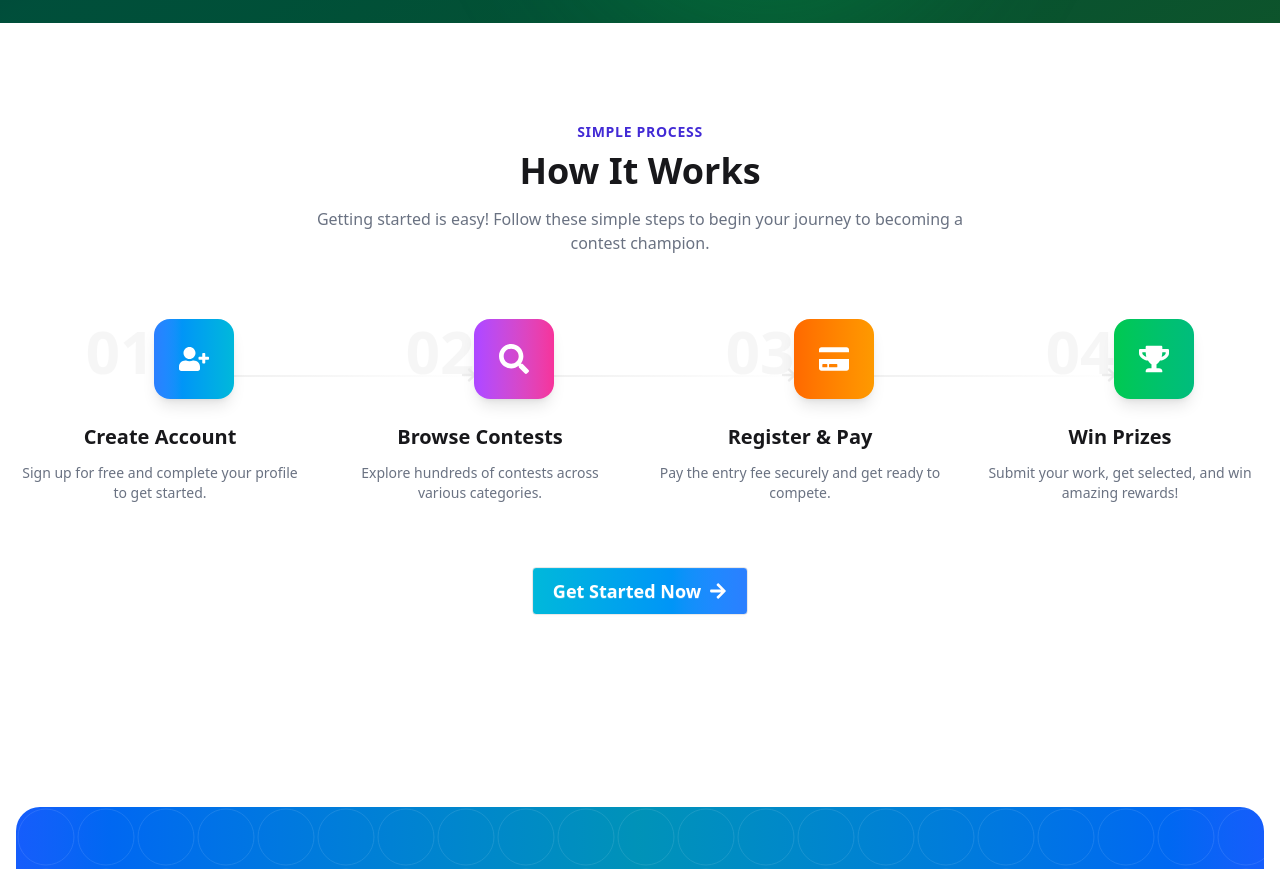
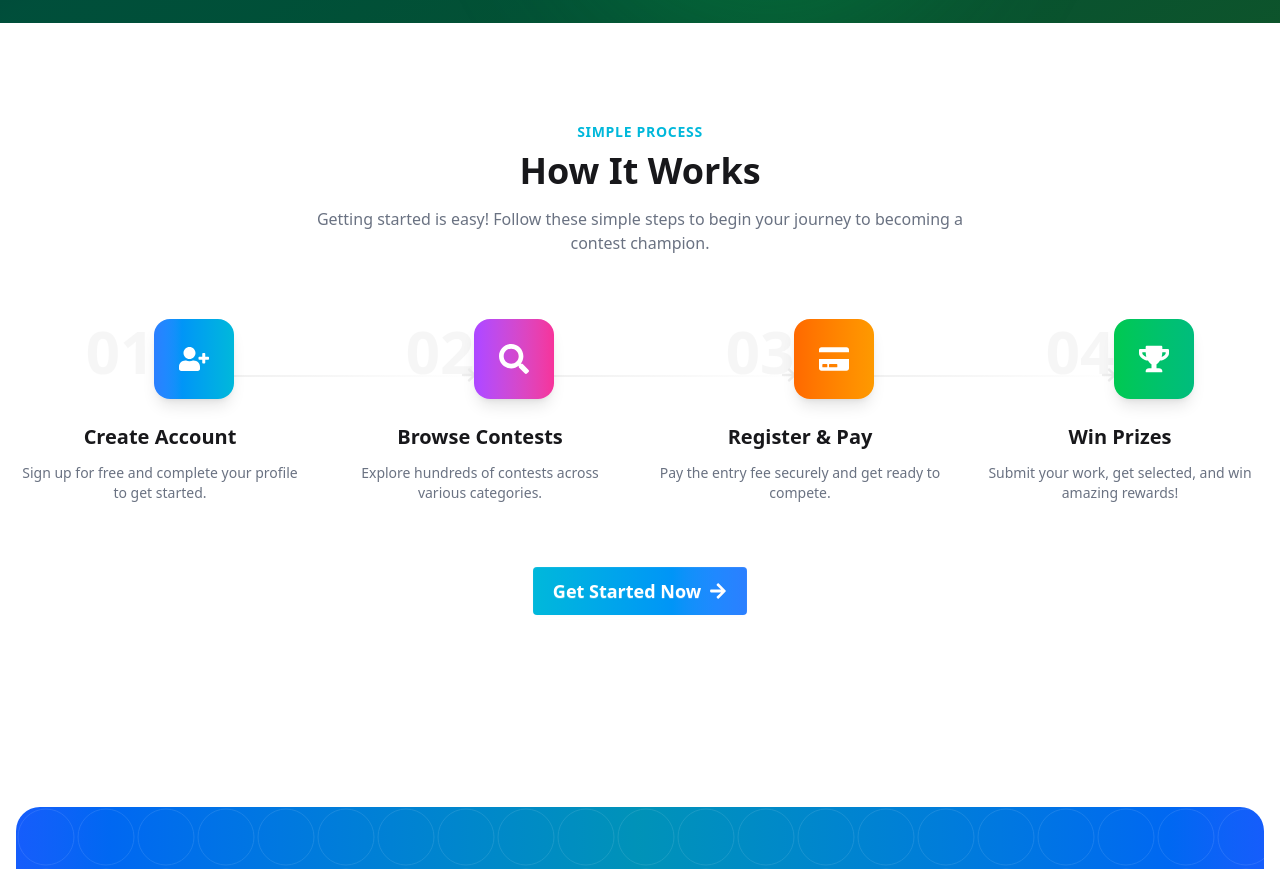
Before and after one commit to mobassirrehman/contestHub-client, a React app: page / in a window 1280 px wide. Shown: the part 3500-4369 px from the top of the page. Built offline with nearby package versions, Linux system fonts and the light colour scheme; no server answers; the HTML template or start-up script is replaced by a standard one.

Commit message:
How-it-Works updated

```diff
--- a/src/index.css
+++ b/src/index.css
@@ -7,7 +7,7 @@
 }
 
 .btn-gradient-primary {
-  @apply bg-gradient-to-r from-cyan-500 to-blue-500 hover:from-cyan-600 hover:to-blue-600 text-white border-none;
+  @apply bg-gradient-to-r from-cyan-500 to-blue-500 hover:from-cyan-600 hover:to-blue-600 text-white border-none hover:shadow-lg hover:scale-105 transition-all duration-300;
 }
 
 .btn-gradient-success {
--- a/src/pages/HowItWorks/HowItWorks.jsx
+++ b/src/pages/HowItWorks/HowItWorks.jsx
@@ -49,7 +49,7 @@ const HowItWorks = () => {
           viewport={{ once: true }}
           className="text-center mb-16"
         >
-          <span className="text-sm font-semibold text-primary uppercase tracking-wider">
+          <span className="text-sm font-semibold text-cyan-500 uppercase tracking-wider">
             Simple Process
           </span>
           <h2 className="text-3xl lg:text-4xl font-bold mt-2 mb-4">
@@ -106,10 +106,10 @@ const HowItWorks = () => {
         >
           <Link
             to="/register"
-            className="btn btn-lg bg-gradient-to-r from-cyan-500 to-blue-500 hover:from-blue-600 hover:to-cyan-600 text-white gap-2"
+            className="btn btn-lg btn-gradient-primary gap-2 group"
           >
             Get Started Now
-            <FaArrowRight />
+            <FaArrowRight className="group-hover:translate-x-1 transition-transform" />
           </Link>
         </motion.div>
       </div>
```
